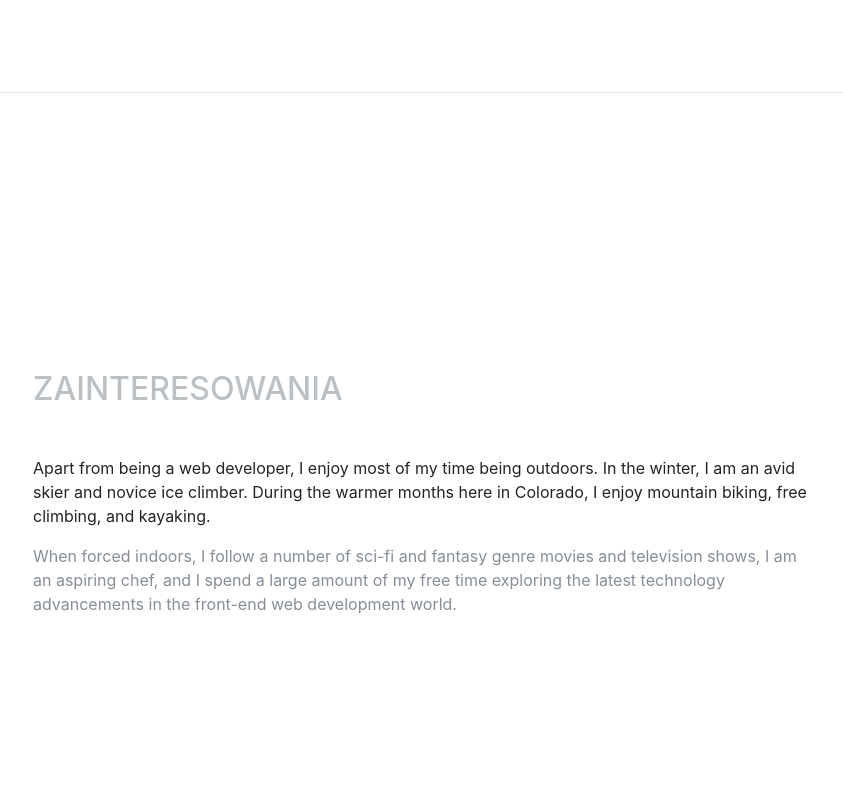
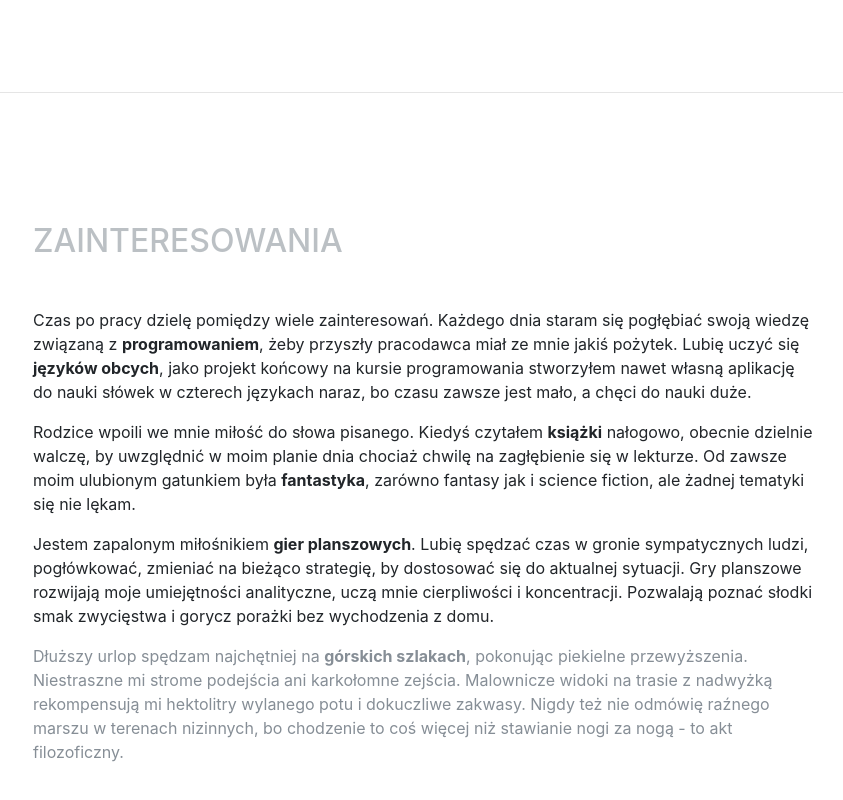
Before and after one commit to tyrmand/resume, a website with bundled scripts: page index.html in a window 1280 px wide. Shown: the part 3500-4300 px from the top of the page, without its empty margins (415-1258 px from the left). Built offline with nearby package versions, Linux system fonts and the light colour scheme; a web font is replaced by a local one.

Commit message:
Updates the Interests section

```diff
--- a/index.html
+++ b/index.html
@@ -239,8 +239,10 @@
       <section class="resume-section p-3 p-lg-5 d-flex flex-column" id="interests">
         <div class="my-auto">
           <h2 class="mb-5">Zainteresowania</h2>
-          <p>Apart from being a web developer, I enjoy most of my time being outdoors. In the winter, I am an avid skier and novice ice climber. During the warmer months here in Colorado, I enjoy mountain biking, free climbing, and kayaking.</p>
-          <p class="mb-0">When forced indoors, I follow a number of sci-fi and fantasy genre movies and television shows, I am an aspiring chef, and I spend a large amount of my free time exploring the latest technology advancements in the front-end web development world.</p>
+          <p>Czas po pracy dzielę pomiędzy wiele zainteresowań. Każdego dnia staram się pogłębiać swoją wiedzę związaną z <b>programowaniem</b>, żeby przyszły pracodawca miał ze mnie jakiś pożytek. Lubię uczyć się <b>języków obcych</b>, jako projekt końcowy na kursie programowania stworzyłem nawet własną aplikację do nauki słówek w czterech językach naraz, bo czasu zawsze jest mało, a chęci do nauki duże.</p>
+          <p>Rodzice wpoili we mnie miłość do słowa pisanego. Kiedyś czytałem <b>książki</b> nałogowo, obecnie dzielnie walczę, by uwzględnić w moim planie dnia chociaż chwilę na zagłębienie się w lekturze. Od zawsze moim ulubionym gatunkiem była <b>fantastyka</b>, zarówno fantasy jak i science fiction, ale żadnej tematyki się nie lękam.</p>
+          <p>Jestem zapalonym miłośnikiem <b>gier planszowych</b>. Lubię spędzać czas w gronie sympatycznych ludzi, pogłówkować, zmieniać na bieżąco strategię, by dostosować się do aktualnej sytuacji. Gry planszowe rozwijają moje umiejętności analityczne, uczą mnie cierpliwości i koncentracji. Pozwalają poznać słodki smak zwycięstwa i gorycz porażki bez wychodzenia z domu.</p>
+          <p class="mb-0">Dłuższy urlop spędzam najchętniej na <b>górskich szlakach</b>, pokonując piekielne przewyższenia. Niestraszne mi strome podejścia ani karkołomne zejścia. Malownicze widoki na trasie z nadwyżką rekompensują mi hektolitry wylanego potu i dokuczliwe zakwasy. Nigdy też nie odmówię raźnego marszu w terenach nizinnych, bo chodzenie to coś więcej niż stawianie nogi za nogą - to akt filozoficzny.</p>
         </div>
       </section>
 
```
